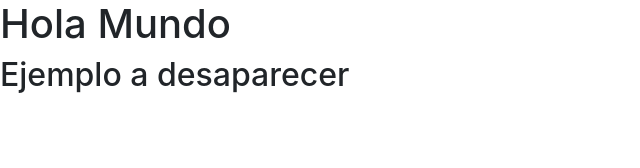
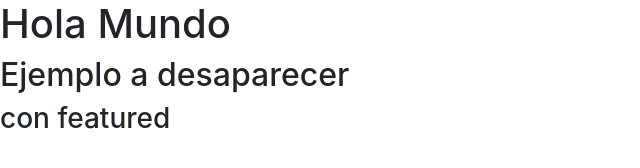
Before and after one commit to escuelaweb/curso-git, a plain HTML site: page proyecto/index.html in a window 1280 px wide. Shown: the whole page, without its empty margins (0-640 px from the left). Drawn offline with nearby package versions, Linux system fonts and the light colour scheme.

Commit message:
agregando elemento en featured

```diff
--- a/proyecto/index.html
+++ b/proyecto/index.html
@@ -12,6 +12,7 @@
   <body>
       <h1>Hola Mundo</h1>
       <h2>Ejemplo a desaparecer</h2>
+      <h3>con featured</h3>
     <!-- Optional JavaScript -->
     <!-- jQuery first, then Popper.js, then Bootstrap JS -->
     <script src="https://code.jquery.com/jquery-3.2.1.slim.min.js" integrity="sha384-KJ3o2DKtIkvYIK3UENzmM7KCkRr/rE9/Qpg6aAZGJwFDMVNA/GpGFF93hXpG5KkN" crossorigin="anonymous"></script>
```
